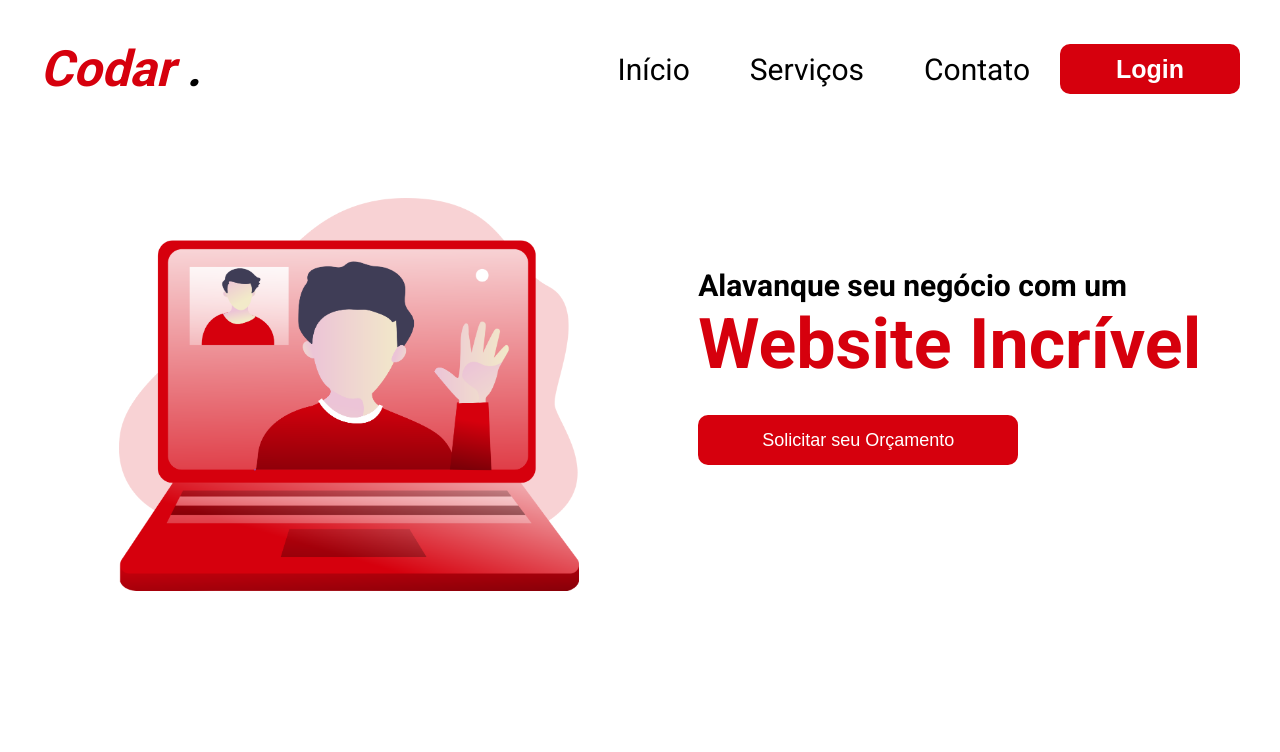
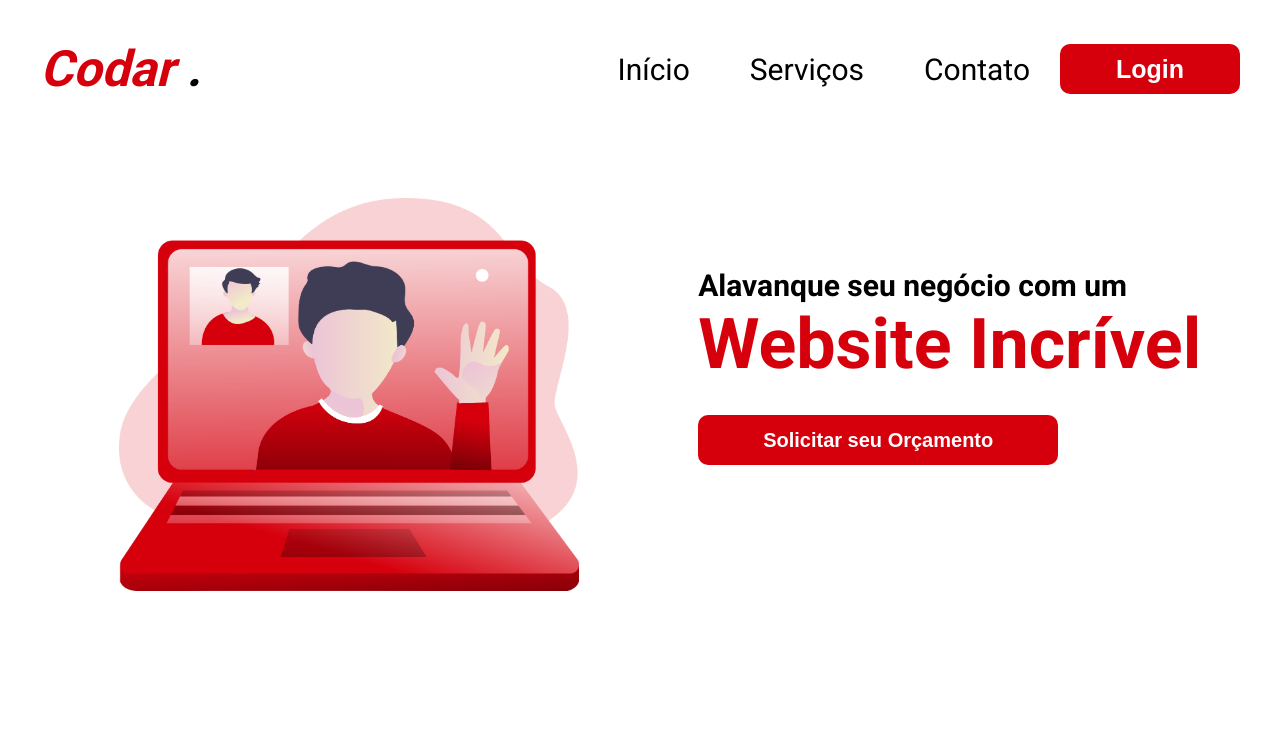
Before and after one commit to Marcianas1l/codar, a plain HTML site: page index.html in a window 1280 px wide. Shown: the top 752 px of the page. Drawn offline with Linux system fonts and the light colour scheme.

Commit message:
Update responsividade.css

```diff
--- a/estilo/responsividade.css
+++ b/estilo/responsividade.css
@@ -46,6 +46,12 @@
         width: 50%;
         margin-top: 70px;
         text-align: unset;
+    }
+
+    .page-home article input {
+        width: 360px;
+        font-size: 20px;
+        font-weight: 700;
     }
 
     .page-home h1 {
```
